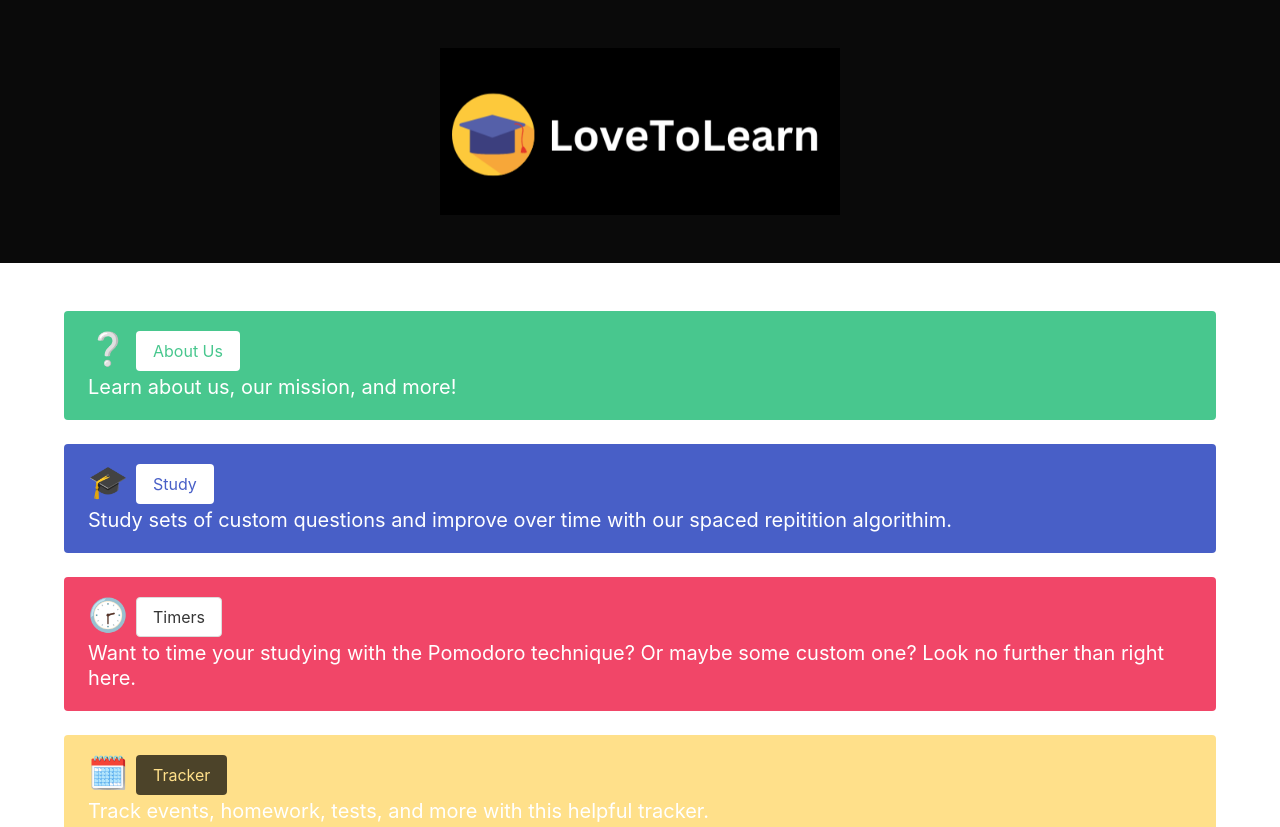
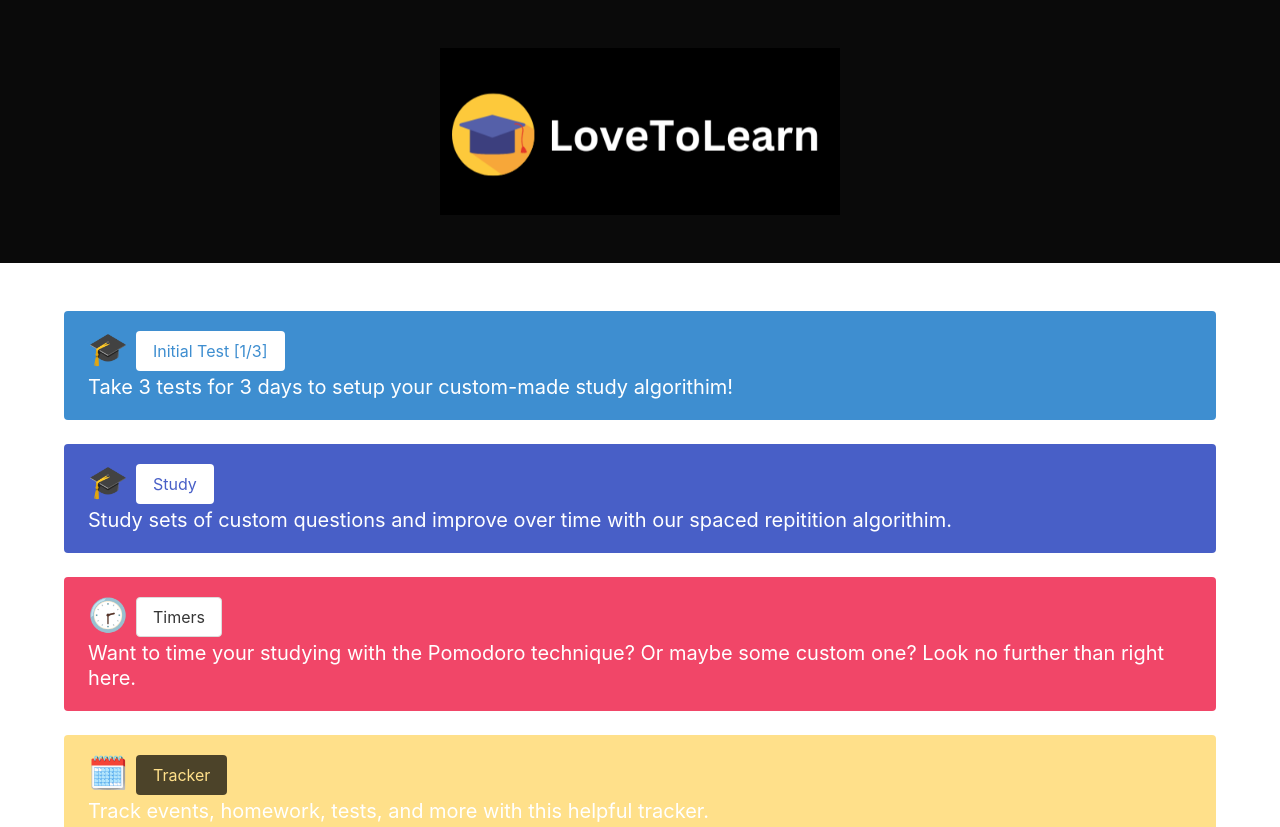
Before and after one commit to Naimy441/tsa-education-app, an Electron app: page src/html/homepage.html in a window 1280 px wide. Shown: the top 827 px of the page. Drawn offline with nearby package versions, Linux system fonts and the light colour scheme.

Commit message:
finished?

```diff
--- a/src/html/homepage.html
+++ b/src/html/homepage.html
@@ -37,10 +37,12 @@
       <div class="columns">
         <div class="column">
 
-          <div class="notification has-background-success has-text-white">
-            <div class="title">❔ <button id="about_us" class="button is-success is-inverted">About Us</button></div>
+          <div class="notification has-background-info has-text-white">
+            <div class="title">🎓
+              <button id="inital_test" class="button is-info is-inverted">Initial Test [1/3]</button>
+            </div>
             <div class="subtitle">
-              Learn about us, our mission, and more!
+              Take 3 tests for 3 days to setup your custom-made study algorithim!
             </div>
           </div>
 
```
